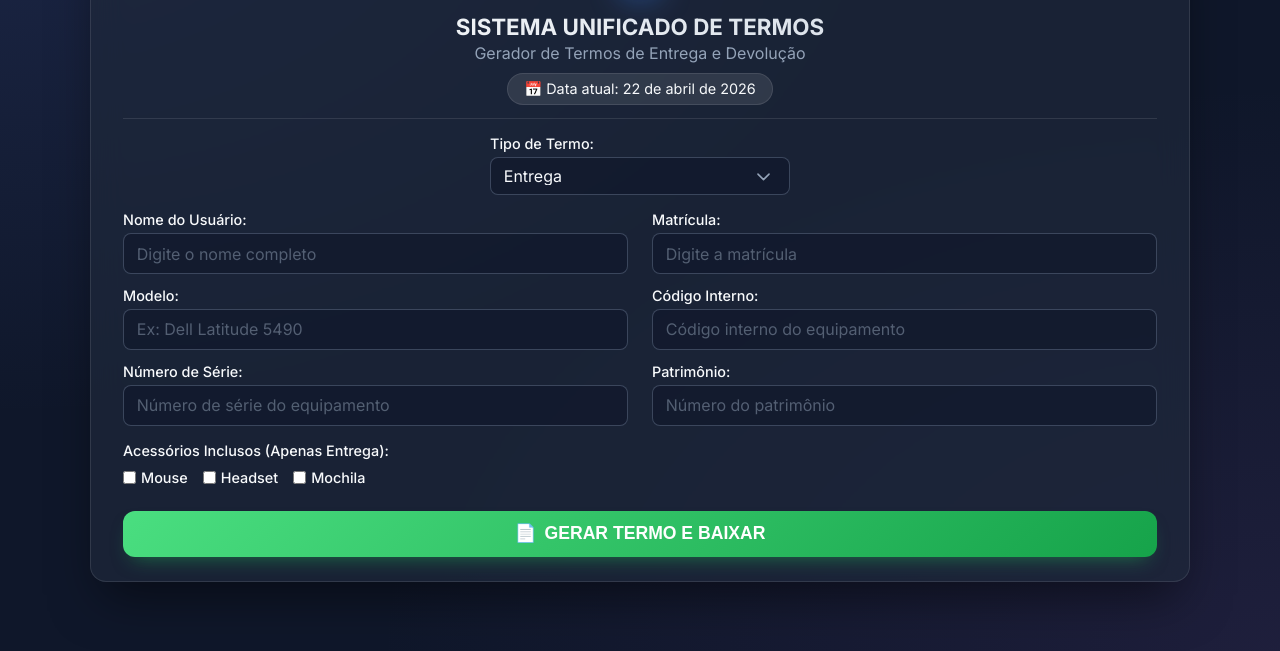
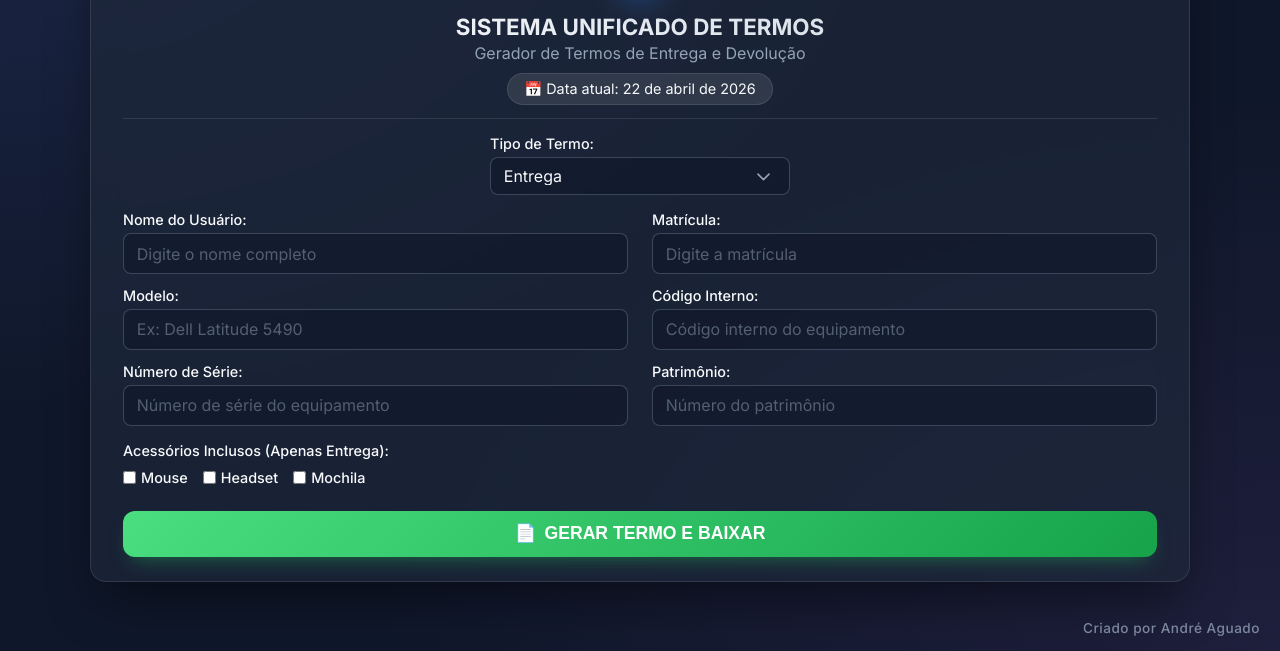
Before and after one commit to Field-Assai/Gerador-de-Termos, a website built with Vite: page index.html in a window 1280 px wide. Shown: the part 149-800 px from the top of the page. Built offline with nearby package versions, Linux system fonts and the light colour scheme.

Commit message:
Adicionar creditos de autoria no rodape

```diff
--- a/index.html
+++ b/index.html
@@ -133,6 +133,11 @@
       </main>
 
     </div>
+
+    <div style="position: fixed; bottom: 15px; right: 20px; font-size: 0.85rem; color: var(--text-muted, #94a3b8); font-weight: 500; letter-spacing: 0.5px; opacity: 0.8;">
+      Criado por André Aguado
+    </div>
+
     <script type="module" src="/main.js"></script>
   </body>
 </html>
```
